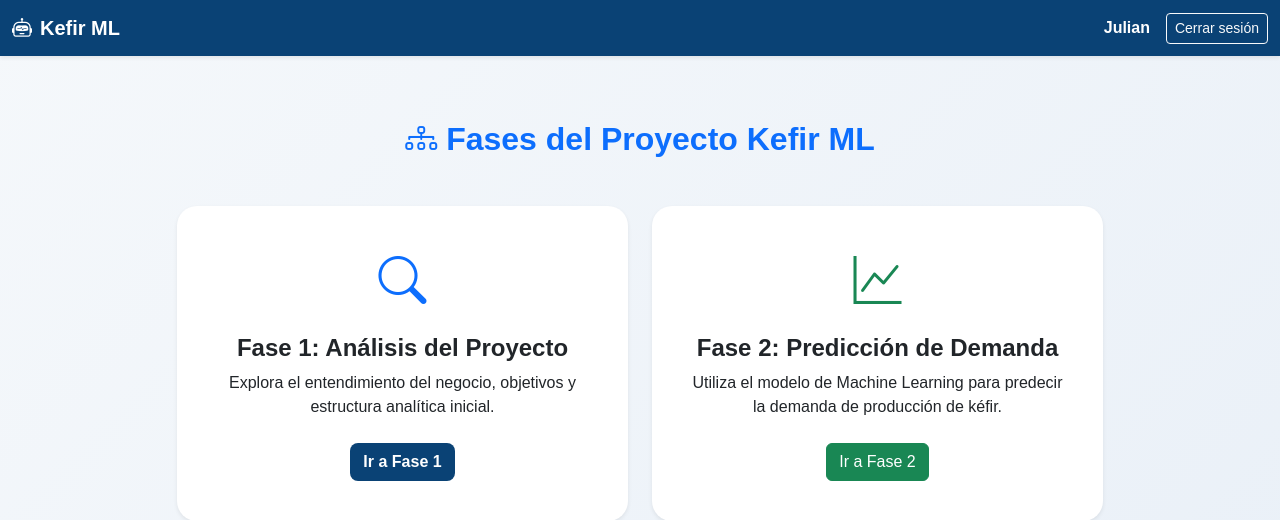
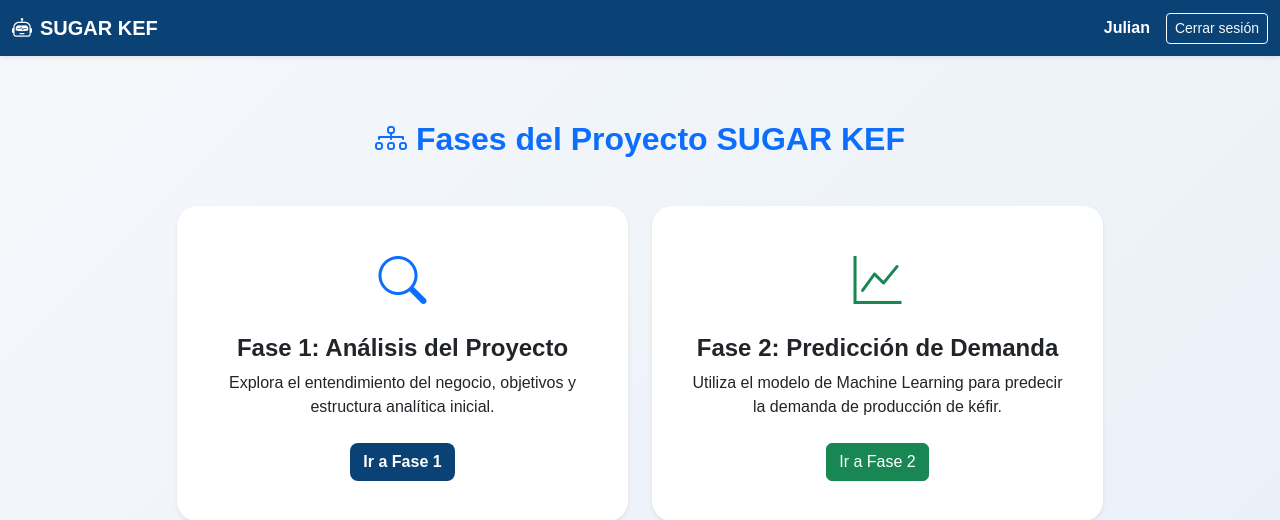
Before and after one commit to manuelarodriguezlopez/ChatBotML, a Flask app: page /dashboard in a window 1280 px wide. Shown: the top 520 px of the page. Run offline with Flask 3, Linux system fonts and the light colour scheme; a user stored in the database is signed in; parts of the project's set-up code (start-up, migrations or seed data) failed here and were passed over.

Commit message:
Actualizados nombres y encambezados
los encabezados y nombres son actualizados, corresponden al nombre original del proyecto

```diff
--- a/templates/dashboard.html
+++ b/templates/dashboard.html
@@ -2,7 +2,7 @@
 <html lang="es">
 <head>
   <meta charset="UTF-8">
-  <title>Panel Principal | Kefir ML</title>
+  <title>Panel Principal | SUGAR KEF</title>
   <meta name="viewport" content="width=device-width, initial-scale=1.0">
   <link href="https://cdn.jsdelivr.net/npm/bootstrap@5.3.0/dist/css/bootstrap.min.css" rel="stylesheet">
   <link href="https://cdn.jsdelivr.net/npm/bootstrap-icons@1.11.1/font/bootstrap-icons.css" rel="stylesheet">
@@ -45,7 +45,7 @@
   <!-- NAVBAR -->
   <nav class="navbar navbar-expand-lg navbar-dark shadow-sm fixed-top">
     <div class="container-fluid">
-      <a class="navbar-brand" href="#"><i class="bi bi-robot me-2"></i>Kefir ML</a>
+      <a class="navbar-brand" href="#"><i class="bi bi-robot me-2"></i>SUGAR KEF</a>
       <div class="d-flex align-items-center">
         <span class="navbar-text text-white me-3"><strong>{{ current_user.name }}</strong></span>
         <a href="{{ url_for('logout') }}" class="btn btn-outline-light btn-sm">Cerrar sesión</a>
@@ -55,7 +55,7 @@
 
   <!-- CONTENIDO PRINCIPAL -->
   <div class="container text-center" style="margin-top:120px;">
-    <h2 class="mb-5 text-primary fw-bold"><i class="bi bi-diagram-3"></i> Fases del Proyecto Kefir ML</h2>
+    <h2 class="mb-5 text-primary fw-bold"><i class="bi bi-diagram-3"></i> Fases del Proyecto SUGAR KEF</h2>
 
     <div class="row justify-content-center">
       <!-- Fase 1 -->
--- a/templates/fase1.html
+++ b/templates/fase1.html
@@ -64,7 +64,7 @@
     <!-- 🔹 Navbar superior -->
     <nav class="navbar navbar-expand-lg navbar-dark shadow-sm">
         <div class="container">
-            <a class="navbar-brand fw-bold" href="#">Kefir</a>
+            <a class="navbar-brand fw-bold" href="#">SUGAR KEF</a>
             <div class="d-flex align-items-center">
                 <a href="{{ url_for('fase1') }}" class="menu-btn me-2 {% if request.path == '/fase1' %}active{% endif %}">Fase 1</a>
                 <a href="{{ url_for('fase2') }}" class="menu-btn me-2 {% if request.path == '/fase2' %}active{% endif %}">Fase 2</a>
--- a/templates/fase2.html
+++ b/templates/fase2.html
@@ -49,7 +49,7 @@
     <!-- 🔹 Navbar superior -->
     <nav class="navbar navbar-expand-lg navbar-dark shadow-sm">
         <div class="container">
-            <a class="navbar-brand fw-bold" href="#">Kefir</a>
+            <a class="navbar-brand fw-bold" href="#">SUGAR KEF</a>
             <div class="d-flex align-items-center">
                 <a href="{{ url_for('fase1') }}" class="menu-btn me-2 {% if request.path == '/fase1' %}active{% endif %}">Fase 1</a>
                 <a href="{{ url_for('fase2') }}" class="menu-btn me-2 {% if request.path == '/fase2' %}active{% endif %}">Fase 2</a>
@@ -61,7 +61,7 @@
     <!-- 🔹 Contenido principal -->
     <div class="container">
         <div class="content">
-            <h2 class="mb-4 text-center">📈 Fase 2: Predicción de Demanda de Kéfir</h2>
+            <h2 class="mb-4 text-center">Fase 2: Predicción de Demanda de Kéfir</h2>
             <p class="text-muted text-center">
                 Introduce los valores requeridos para estimar la demanda futura del producto utilizando el modelo de Machine Learning.
             </p>
@@ -97,7 +97,7 @@
 
             {% if prediccion %}
             <div class="alert alert-info mt-4 text-center">
-                <h4>🔮 Predicción estimada de demanda: <strong>{{ prediccion }}</strong> unidades</h4>
+                <h4> Predicción estimada de demanda: <strong>{{ prediccion }}</strong> unidades</h4>
             </div>
             {% endif %}
         </div>
--- a/templates/login.html
+++ b/templates/login.html
@@ -2,7 +2,7 @@
 <html lang="es">
 <head>
     <meta charset="UTF-8">
-    <title>Iniciar Sesión | ChatBotML</title>
+    <title>Iniciar Sesión | SUGAR KEF</title>
     <meta name="viewport" content="width=device-width, initial-scale=1.0">
     <link href="https://cdn.jsdelivr.net/npm/bootstrap@5.3.0/dist/css/bootstrap.min.css" rel="stylesheet">
     <link href="https://cdn.jsdelivr.net/npm/bootstrap-icons@1.11.1/font/bootstrap-icons.css" rel="stylesheet">
@@ -44,7 +44,7 @@
 </head>
 <body>
     <div class="card p-4">
-        <h3 class="text-center mb-3"><i class="bi bi-robot me-2"></i>ChatBotML</h3>
+        <h3 class="text-center mb-3"><i class="bi bi-robot me-2"></i>SUGAR KEF</h3>
         <p class="text-center text-muted mb-4">Accede a tu cuenta</p>
 
         {% with messages = get_flashed_messages(with_categories=true) %}
```
